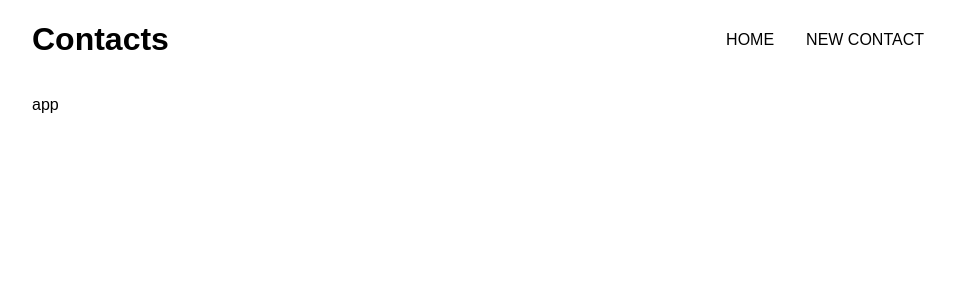
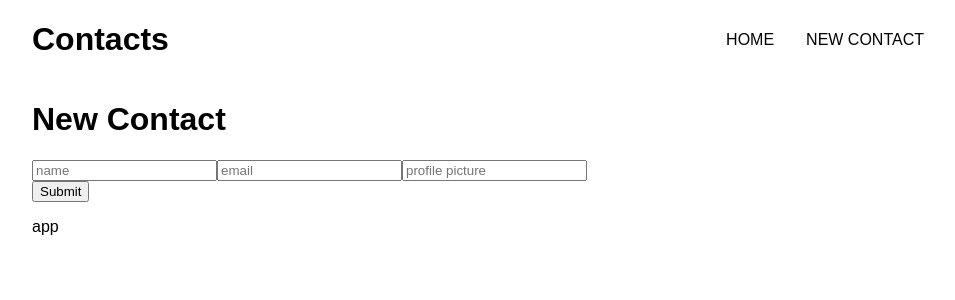
Before and after one commit to ga-wdi-exercises/checkpoint-react, a React (Create React App) app: page /new-contact in a window 1280 px wide. Shown: the top 300 px of the page, without its empty margins (158-1113 px from the left). Built offline with nearby package versions, Linux system fonts and the light colour scheme.

Commit message:
16 out of 18 test passed

```diff
--- a/src/components/App/App.js
+++ b/src/components/App/App.js
@@ -1,5 +1,8 @@
 import React, { Component } from 'react';
 import Header from '../Header/Header'
+import {Route} from 'react-router-dom'
+import ContactList from '../ContactList/ContactList';
+import NewContact from '../NewContact/NewContact'
 
 class App extends Component {
   constructor(props){
@@ -12,6 +15,11 @@ class App extends Component {
   render() {
     return <div className="App">
         <Header/>
+        {/* <ContactList {...this.state}/> */}
+        <main>
+          <Route exact path='/' render = { () => (<ContactList {...this.state}/>)}/>
+          <Route exact path='/new-contact' component = {NewContact}/>
+        </main>
         <p>app</p>
       </div>;
   }
--- /dev/null
+++ b/src/components/Contact/Contact.js
@@ -0,0 +1,17 @@
+import React from 'react'
+
+class Contact extends React.Component{
+
+    render(){
+
+        return(
+            <div className = "contact">
+                    <img src={this.props.profile_picture}/>
+                    <h3>{this.props.name}</h3>
+                    <h4>{this.props.email}</h4>
+            </div>
+        )
+    }
+}
+
+export default Contact
--- /dev/null
+++ b/src/components/ContactList/ContactList.js
@@ -0,0 +1,21 @@
+import React from 'react'
+import Contact from '../Contact/Contact'
+
+
+class ContactList extends React.Component{
+
+    render(){
+        const contactList = this.props.contacts.map((contact , i) => {
+            return(
+                <Contact key={i} {...contact}/>
+            )
+        })
+        return(
+            <div className="contact-list">
+                {contactList}
+            </div>
+        )
+    }
+}
+
+export default ContactList
--- /dev/null
+++ b/src/components/NewContact/NewContact.js
@@ -0,0 +1,27 @@
+import React from 'react'
+
+class NewContact extends React.Component {
+    render(){
+        return(
+            <div>
+                <h1>New Contact</h1>
+                <form>
+                    <input name='name' placeholder= "name"></input>
+                    <input name= "email" placeholder= "email"></input>
+                    <input name='profile_picture' placeholder= "profile picture"></input>
+                </form>
+                <button>Submit</button>
+            </div>
+        )
+    }
+}
+
+export default NewContact
+
+
+
+// Your <NewContact> component should render:
+
+// An <h1> with a text of New Contact
+// A form with inputs for the name, email and profile_picture.
+// When submitted, you should save the new contact by updating your state inside of <App> and redirect the user back to the homepage/list of contacts.
```
